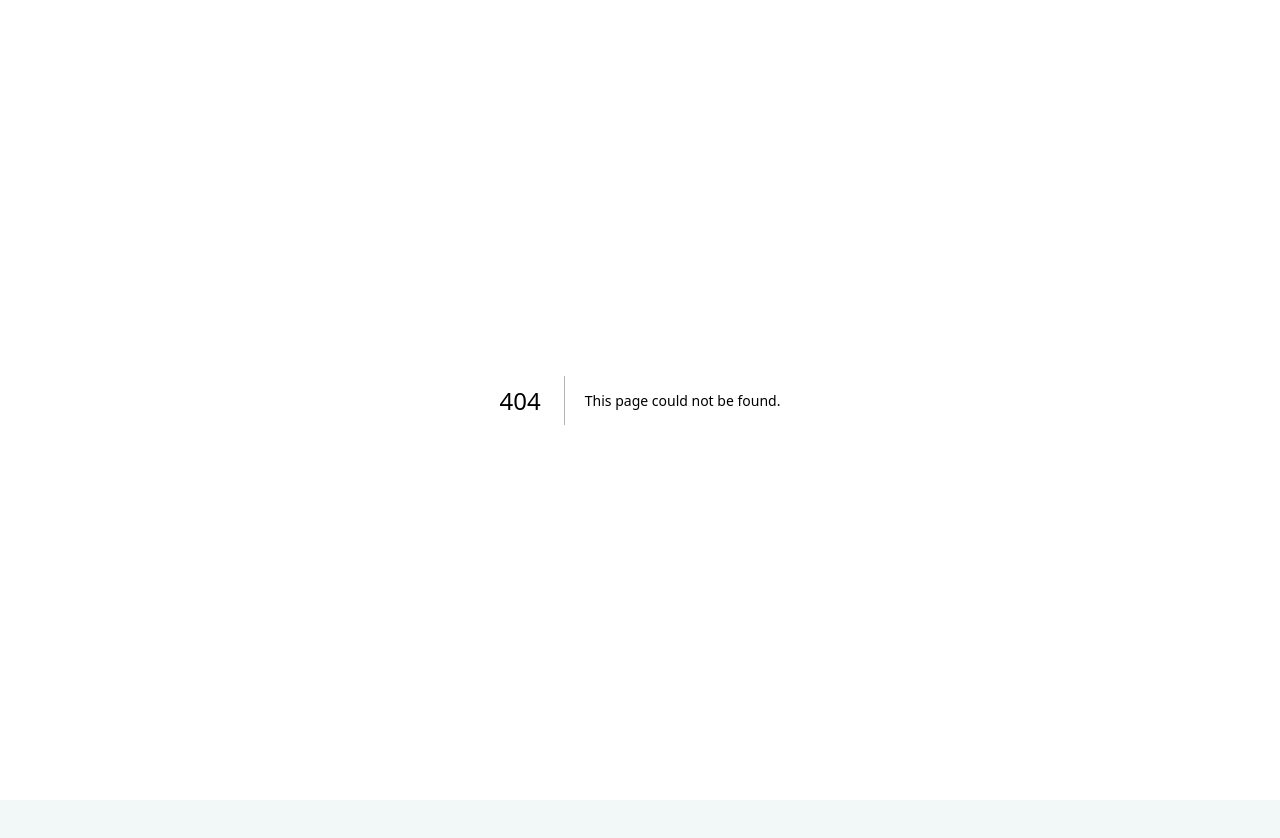
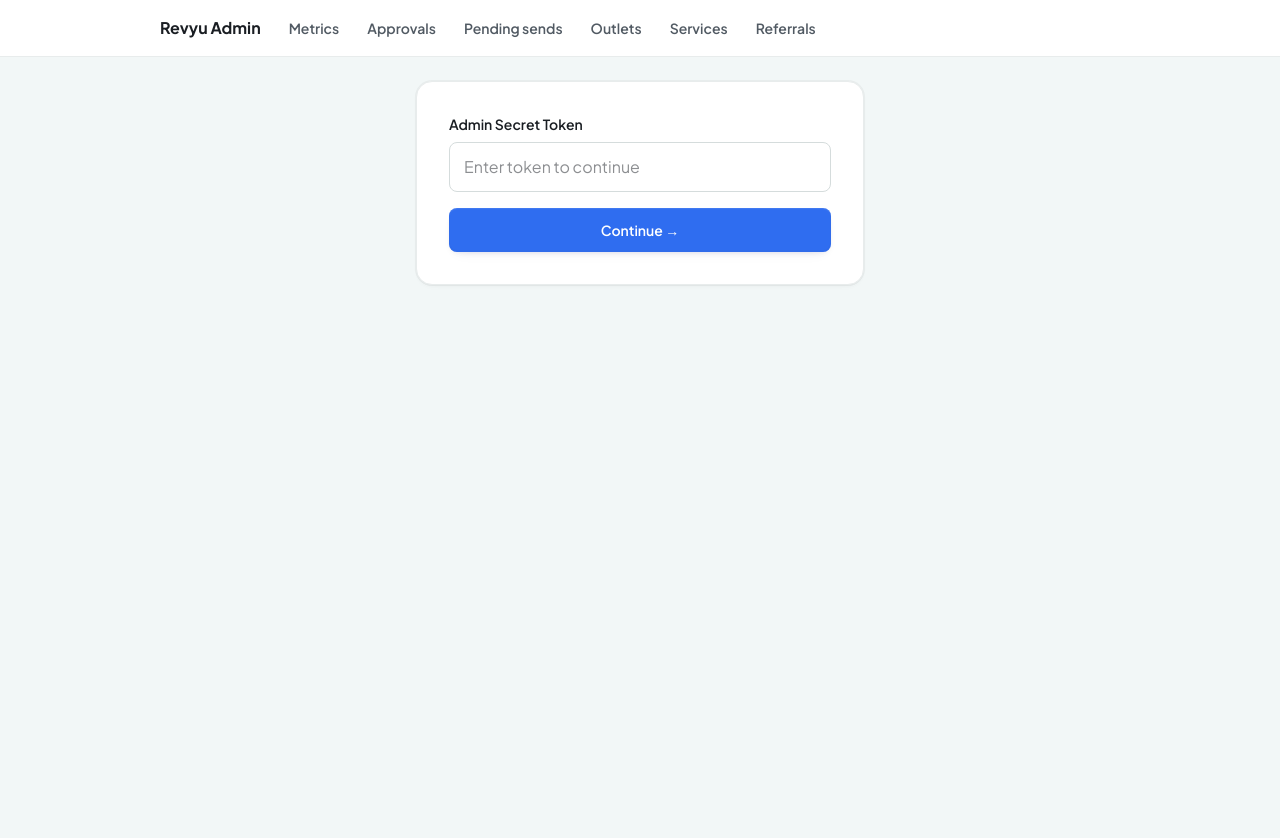
Before and after one commit to sakshammverma/revyu, a Next.js app in the folder frontend/: page /admin/preview/1 in a window 1280 px wide. Before the commit this address had no page. Shown: the top 838 px of the page. Before the commit the page ends 800 px from the top, so only its background shows below. Built offline with nearby package versions, Linux system fonts and the light colour scheme.

Commit message:
feat(admin): admin routing pages (approvals, metrics, outlets, preview, referrals, services)

```diff
--- /dev/null
+++ b/frontend/src/app/(marketing)/admin/approvals/page.tsx
@@ -0,0 +1,18 @@
+import type { Metadata } from "next";
+
+import { ApprovalQueue } from "@/components/admin/ApprovalQueue";
+
+// Founder-only, not linked publicly, not indexed (04-ARCHITECTURE.md §3.3).
+export const metadata: Metadata = {
+  title: "Approval queue — Revyu Admin",
+  robots: "noindex, nofollow",
+};
+
+export default function AdminApprovalsPage() {
+  return (
+    <main className="flex-1 min-h-screen bg-[#f2f7f7] px-3 py-6 sm:px-8 sm:py-10">
+      <h1 className="heading-h3 max-w-4xl mx-auto mb-5 sm:mb-6">Approval queue</h1>
+      <ApprovalQueue />
+    </main>
+  );
+}
--- /dev/null
+++ b/frontend/src/app/(marketing)/admin/layout.tsx
@@ -0,0 +1,33 @@
+import Link from "next/link";
+
+const LINKS = [
+  { href: "/admin/metrics", label: "Metrics" },
+  { href: "/admin/approvals", label: "Approvals" },
+  { href: "/admin/pending-sends", label: "Pending sends" },
+  { href: "/admin/outlets", label: "Outlets" },
+  { href: "/admin/services", label: "Services" },
+  { href: "/admin/referrals", label: "Referrals" },
+];
+
+// Shared admin chrome. Founder-only; every page still carries its own token gate.
+export default function AdminLayout({ children }: { children: React.ReactNode }) {
+  return (
+    <div className="min-h-screen bg-bg">
+      <nav aria-label="Admin" className="bg-sheet border-b border-line">
+        <div className="max-w-5xl mx-auto px-3 sm:px-8 h-14 flex items-center gap-1 overflow-x-auto">
+          <span className="font-bold text-ink mr-3 shrink-0">Revyu Admin</span>
+          {LINKS.map((l) => (
+            <Link
+              key={l.href}
+              href={l.href}
+              className="px-3 min-h-[44px] inline-flex items-center rounded-[var(--r-control)] text-sm font-semibold text-text-2 hover:bg-paper-subtle hover:text-ink shrink-0"
+            >
+              {l.label}
+            </Link>
+          ))}
+        </div>
+      </nav>
+      {children}
+    </div>
+  );
+}
--- /dev/null
+++ b/frontend/src/app/(marketing)/admin/metrics/page.tsx
@@ -0,0 +1,17 @@
+import type { Metadata } from "next";
+
+import { AdminTokenGate } from "@/components/admin/AdminTokenGate";
+import { CockpitView } from "@/components/admin/CockpitView";
+
+export const metadata: Metadata = { title: "Metrics — Revyu Admin", robots: "noindex, nofollow" };
+
+export default function AdminMetricsPage() {
+  return (
+    <main className="flex-1 bg-bg px-3 py-6 sm:px-8 sm:py-10">
+      <h1 className="heading-h3 max-w-5xl mx-auto mb-5 sm:mb-6">Metrics</h1>
+      <AdminTokenGate>
+        <CockpitView />
+      </AdminTokenGate>
+    </main>
+  );
+}
--- /dev/null
+++ b/frontend/src/app/(marketing)/admin/outlets/[id]/detail/page.tsx
@@ -0,0 +1,25 @@
+import type { Metadata } from "next";
+
+import { AdminTokenGate } from "@/components/admin/AdminTokenGate";
+import { OutletDetailView } from "@/components/admin/OutletDetailView";
+
+export const metadata: Metadata = { title: "Outlet detail — Revyu Admin", robots: "noindex, nofollow" };
+
+export default async function AdminOutletDetailPage({ params }: { params: Promise<{ id: string }> }) {
+  const { id } = await params;
+  return (
+    <main className="flex-1 bg-bg px-3 py-6 sm:px-8 sm:py-10">
+      <div className="max-w-5xl mx-auto mb-4 flex flex-wrap gap-x-5">
+        <a href="/admin/outlets" className="text-sm font-semibold text-accent-hover hover:underline min-h-[44px] inline-flex items-center">
+          ← All outlets
+        </a>
+        <a href={`/admin/outlets/${id}`} className="text-sm font-semibold text-accent-hover hover:underline min-h-[44px] inline-flex items-center">
+          QR page setup →
+        </a>
+      </div>
+      <AdminTokenGate>
+        <OutletDetailView outletId={id} />
+      </AdminTokenGate>
+    </main>
+  );
+}
--- /dev/null
+++ b/frontend/src/app/(marketing)/admin/outlets/[id]/page.tsx
@@ -0,0 +1,25 @@
+import type { Metadata } from "next";
+import Link from "next/link";
+
+import { AdminTokenGate } from "@/components/admin/AdminTokenGate";
+import { OutletHubAdmin } from "@/components/admin/OutletHubAdmin";
+
+export const metadata: Metadata = {
+  title: "Outlet QR page — Revyu Admin",
+  robots: "noindex, nofollow",
+};
+
+export default async function AdminOutletPage({ params }: { params: Promise<{ id: string }> }) {
+  const { id } = await params;
+  return (
+    <main className="flex-1 min-h-screen bg-bg px-3 py-6 sm:px-8 sm:py-10">
+      <div className="max-w-6xl mx-auto mb-5 sm:mb-6">
+        <Link href="/admin/outlets" className="text-sm font-semibold text-text-2 min-h-[44px] inline-flex items-center">← Outlets</Link>
+        <h1 className="heading-h3">QR page setup</h1>
+      </div>
+      <AdminTokenGate>
+        <OutletHubAdmin outletId={id} />
+      </AdminTokenGate>
+    </main>
+  );
+}
--- /dev/null
+++ b/frontend/src/app/(marketing)/admin/outlets/page.tsx
@@ -0,0 +1,21 @@
+import type { Metadata } from "next";
+
+import { AdminTokenGate } from "@/components/admin/AdminTokenGate";
+import { OutletManager } from "@/components/admin/OutletManager";
+
+// Founder-only, not linked publicly, not indexed (04-ARCHITECTURE.md §3.3).
+export const metadata: Metadata = {
+  title: "Outlets — Revyu Admin",
+  robots: "noindex, nofollow",
+};
+
+export default function AdminOutletsPage() {
+  return (
+    <main className="flex-1 min-h-screen bg-[#f2f7f7] px-3 py-6 sm:px-8 sm:py-10">
+      <h1 className="heading-h3 max-w-5xl mx-auto mb-5 sm:mb-6">Outlets</h1>
+      <AdminTokenGate>
+        <OutletManager />
+      </AdminTokenGate>
+    </main>
+  );
+}
--- /dev/null
+++ b/frontend/src/app/(marketing)/admin/pending-sends/page.tsx
@@ -0,0 +1,17 @@
+import type { Metadata } from "next";
+
+import { AdminTokenGate } from "@/components/admin/AdminTokenGate";
+import { PendingSendsView } from "@/components/admin/PendingSendsView";
+
+export const metadata: Metadata = { title: "Pending sends — Revyu Admin", robots: "noindex, nofollow" };
+
+export default function AdminPendingSendsPage() {
+  return (
+    <main className="flex-1 bg-bg px-3 py-6 sm:px-8 sm:py-10">
+      <h1 className="heading-h3 max-w-3xl mx-auto mb-5 sm:mb-6">Pending sends</h1>
+      <AdminTokenGate>
+        <PendingSendsView />
+      </AdminTokenGate>
+    </main>
+  );
+}
--- /dev/null
+++ b/frontend/src/app/(marketing)/admin/preview/[outletId]/PreviewClient.tsx
@@ -0,0 +1,33 @@
+"use client";
+
+import { useEffect, useState } from "react";
+
+import { CustomerFlow } from "@/components/flow/CustomerFlow";
+import { FlowFrame } from "@/components/flow/Frame";
+import { fetchApprovalPreview } from "@/lib/admin/api";
+import type { FlowConfig } from "@/lib/flow/api";
+
+export function PreviewClient({ outletId }: { outletId: string }) {
+  const [config, setConfig] = useState<FlowConfig | null>(null);
+  const [error, setError] = useState<string | null>(null);
+
+  useEffect(() => {
+    let cancelled = false;
+    fetchApprovalPreview(outletId)
+      .then((c) => !cancelled && setConfig(c))
+      .catch(() => !cancelled && setError("Couldn't load this preview. It may already be approved or rejected."));
+    return () => {
+      cancelled = true;
+    };
+  }, [outletId]);
+
+  if (error) return <p className="text-sm text-urgency text-center">{error}</p>;
+  if (!config) return <p className="text-sm text-ink-muted text-center">Loading preview…</p>;
+
+  // The real customer-flow component (FR-77) in preview mode: nothing recorded.
+  return (
+    <FlowFrame>
+      <CustomerFlow slug={`preview-${outletId}`} config={config} />
+    </FlowFrame>
+  );
+}
--- /dev/null
+++ b/frontend/src/app/(marketing)/admin/preview/[outletId]/page.tsx
@@ -0,0 +1,26 @@
+import type { Metadata } from "next";
+
+import { AdminTokenGate } from "@/components/admin/AdminTokenGate";
+
+import { PreviewClient } from "./PreviewClient";
+
+// Founder-only approval preview (SRS-19.2). Not linked publicly, not indexed.
+export const metadata: Metadata = {
+  title: "Preview — Revyu Admin",
+  robots: "noindex, nofollow",
+};
+
+interface Props {
+  params: Promise<{ outletId: string }>;
+}
+
+export default async function AdminPreviewPage({ params }: Props) {
+  const { outletId } = await params;
+  return (
+    <main className="min-h-screen bg-paper p-6">
+      <AdminTokenGate>
+        <PreviewClient outletId={outletId} />
+      </AdminTokenGate>
+    </main>
+  );
+}
--- /dev/null
+++ b/frontend/src/app/(marketing)/admin/referrals/page.tsx
@@ -0,0 +1,20 @@
+import type { Metadata } from "next";
+
+import { AdminTokenGate } from "@/components/admin/AdminTokenGate";
+import { ReferralRewards } from "@/components/admin/ReferralRewards";
+
+export const metadata: Metadata = {
+  title: "Referrals — Revyu Admin",
+  robots: "noindex, nofollow",
+};
+
+export default function AdminReferralsPage() {
+  return (
+    <main className="flex-1 min-h-screen bg-bg px-3 py-6 sm:px-8 sm:py-10">
+      <h1 className="heading-h3 max-w-5xl mx-auto mb-5 sm:mb-6">Referrals</h1>
+      <AdminTokenGate>
+        <ReferralRewards />
+      </AdminTokenGate>
+    </main>
+  );
+}
--- /dev/null
+++ b/frontend/src/app/(marketing)/admin/services/page.tsx
@@ -0,0 +1,20 @@
+import type { Metadata } from "next";
+
+import { AdminTokenGate } from "@/components/admin/AdminTokenGate";
+import { ServicesAdmin } from "@/components/admin/ServicesAdmin";
+
+export const metadata: Metadata = {
+  title: "Services — Revyu Admin",
+  robots: "noindex, nofollow",
+};
+
+export default function AdminServicesPage() {
+  return (
+    <main className="flex-1 min-h-screen bg-bg px-3 py-6 sm:px-8 sm:py-10">
+      <h1 className="heading-h3 max-w-6xl mx-auto mb-5 sm:mb-6">Growth services</h1>
+      <AdminTokenGate>
+        <ServicesAdmin />
+      </AdminTokenGate>
+    </main>
+  );
+}
```
